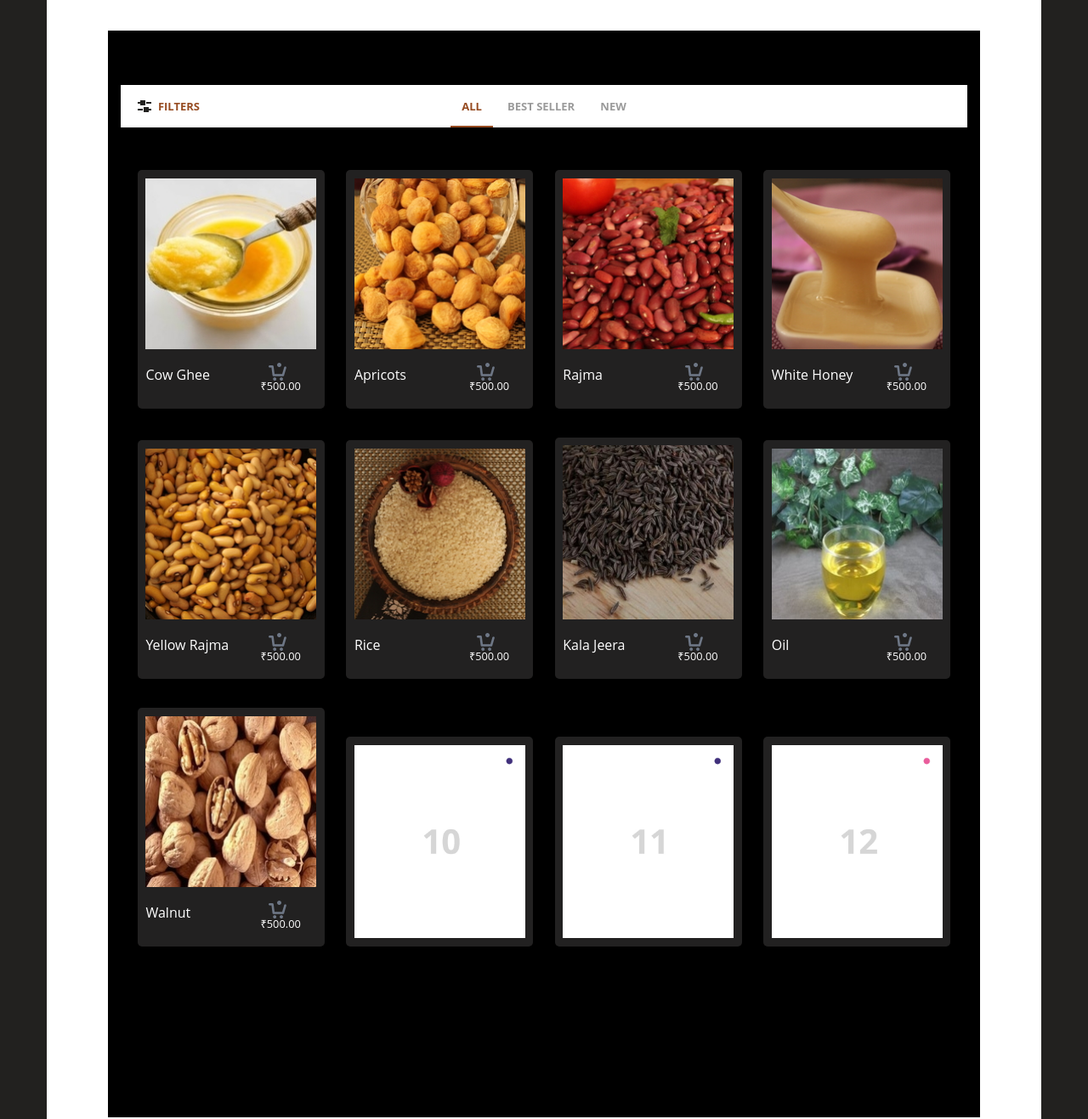
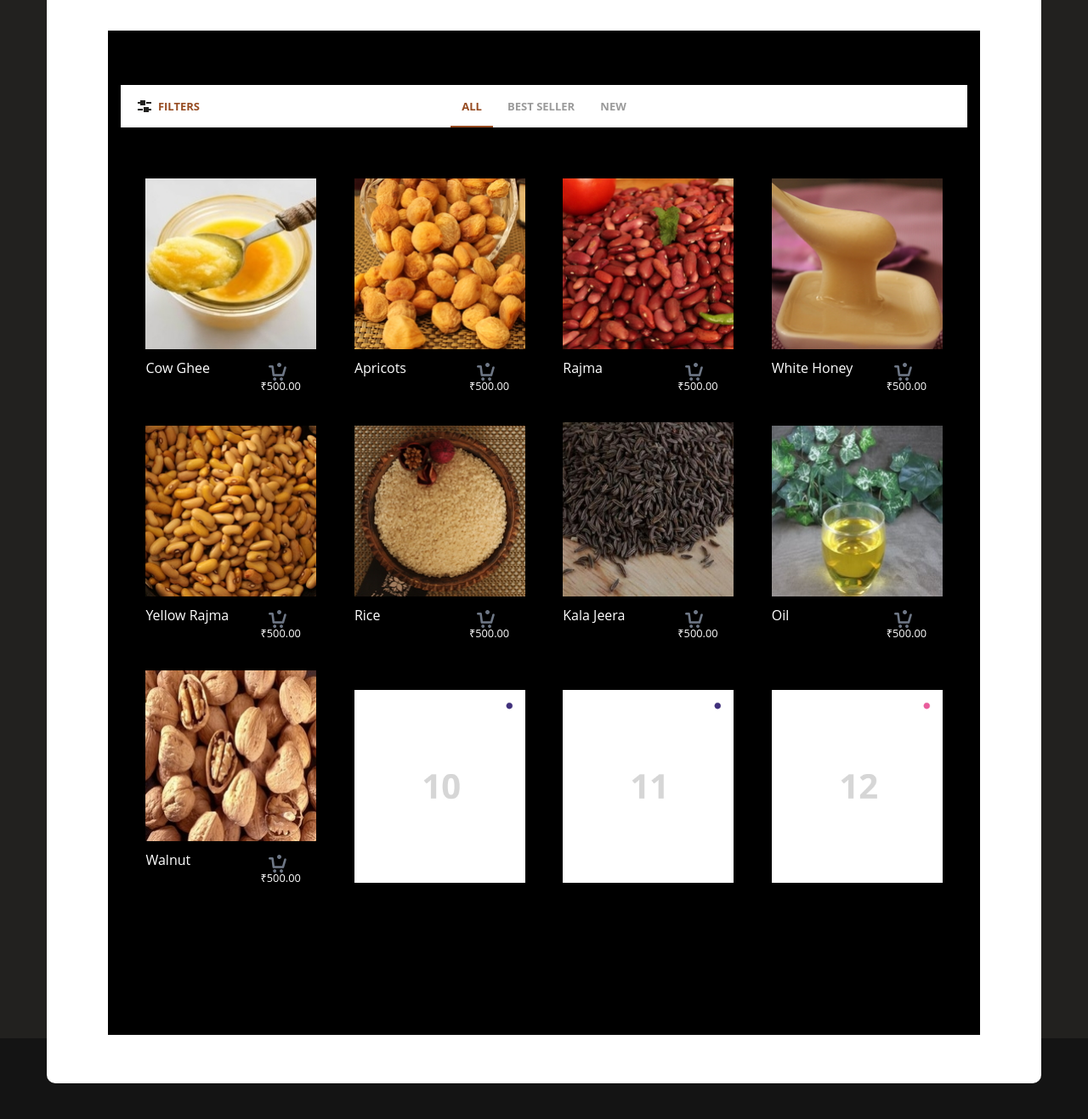
Before and after one commit to ishwarii-shubham/ishwarii, a PHP site: page /products.php in a window 1280 px wide. Shown: the part 282-1599 px from the top of the page at 85% size. Run offline with PHP 8.4, Linux system fonts and the light colour scheme; some libraries are stand-ins or nearby versions.

Commit message:
updated product page

```diff
--- a/css/style-product.css
+++ b/css/style-product.css
@@ -275,7 +275,7 @@ xgallery
   display: none;
   text-align: center;
 }
-@media only screen and (min-width: 768px) {
+@media only screen and (min-width: 380px) {
   .cd-gallery {
     padding: 40px 3%;
   }
@@ -289,9 +289,9 @@ xgallery
   }
   .cd-gallery li {
     width: 48%;
-    margin-bottom: 2em;
+    margin-bottom: 1em;
     padding: 1%;
-    background-color: #e2dcd926;
+    background-color: black;
     border-radius: 5px;
   }
 }
@@ -306,7 +306,7 @@ xgallery
   .cd-gallery li {
     width: 23%;
     padding: 1%;
-    background-color: #e2dcd926;
+    background-color: black;
     border-radius: 5px;
   }
   .cd-gallery.filter-is-visible {
--- a/css/style.css
+++ b/css/style.css
@@ -1174,7 +1174,7 @@ p.tun {
     font-size: 1em;
     color: white;
     text-align: left;
-    line-height: 1.8em;
+    line-height: 0.8em;
     padding: 1em 0;
     float: left;
     width: 53%;
@@ -2446,7 +2446,7 @@ ul.callbacks_tabs.callbacks1_tabs {
   padding: 6.5em 0 0;
 }
 a.item_add p.number {
-  font-size: 0.9em;
+  font-size: 0.7em;
 }
 .b-from-left {
   min-height: 440px;
--- a/products.php
+++ b/products.php
@@ -261,7 +261,7 @@
 		</div>
 	</div>
 	<?php include('assets/footer.php'); ?>
-	<script src="js/jquery-2.1.1.js"></script>
+	<!-- <script src="js/jquery-2.1.1.js"></script> -->
 	<script src="js/jquery.mixitup.min.js"></script>
 	<script src="js/main-product.js"></script> <!-- Resource jQuery -->
 
```
